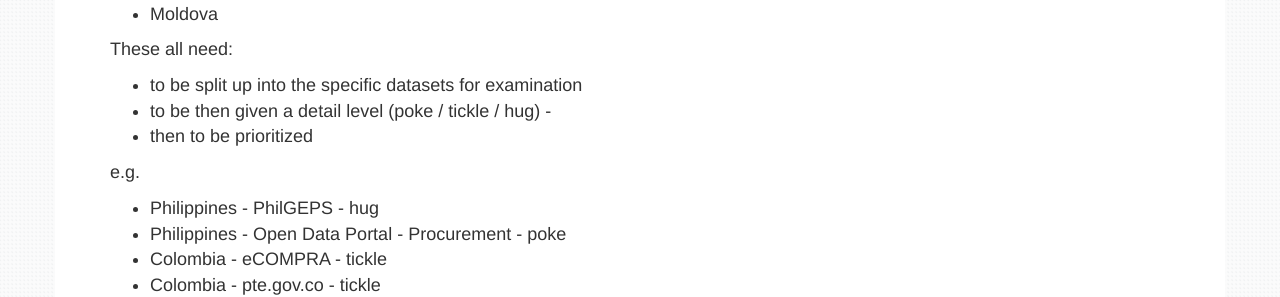
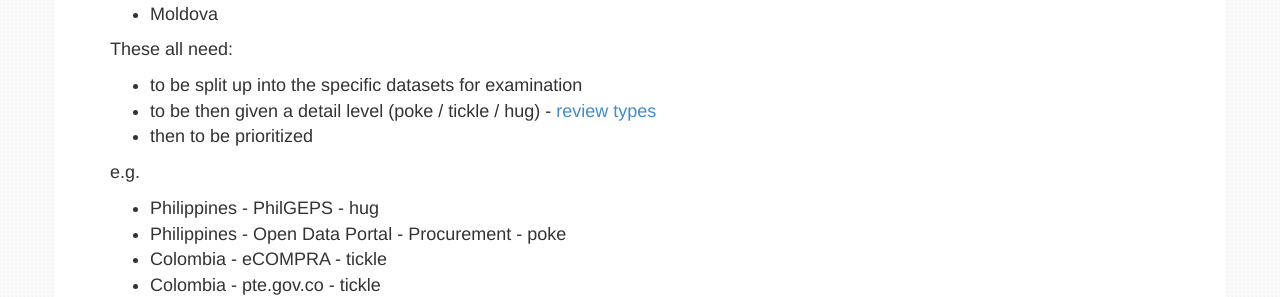
Before and after one commit to open-contracting/open-contracting.github.io, a Jekyll site: the page built from pages/notes/datasets/priorities.md, in a window 1280 px wide and 900 px high. Shown: the part 424-721 px from the top of the window. Built offline with Jekyll 4.4.1, drawn with Linux system fonts in a browser that asks for light colours; nearby versions of some CDN libraries; Markdown is read by kramdown in place of the engine named in the settings.

Commit message:
Update priorities.md

```diff
--- a/pages/notes/datasets/priorities.md
+++ b/pages/notes/datasets/priorities.md
@@ -13,7 +13,7 @@ date: 19/03/2014
 
 These all need:
 - to be split up into the specific datasets for examination
-- to be then given a detail level (poke / tickle / hug) -
+- to be then given a detail level (poke / tickle / hug) - [review types](/pages/notes/datasets/review_types.html)
 - then to be prioritized
 
 e.g.
```
